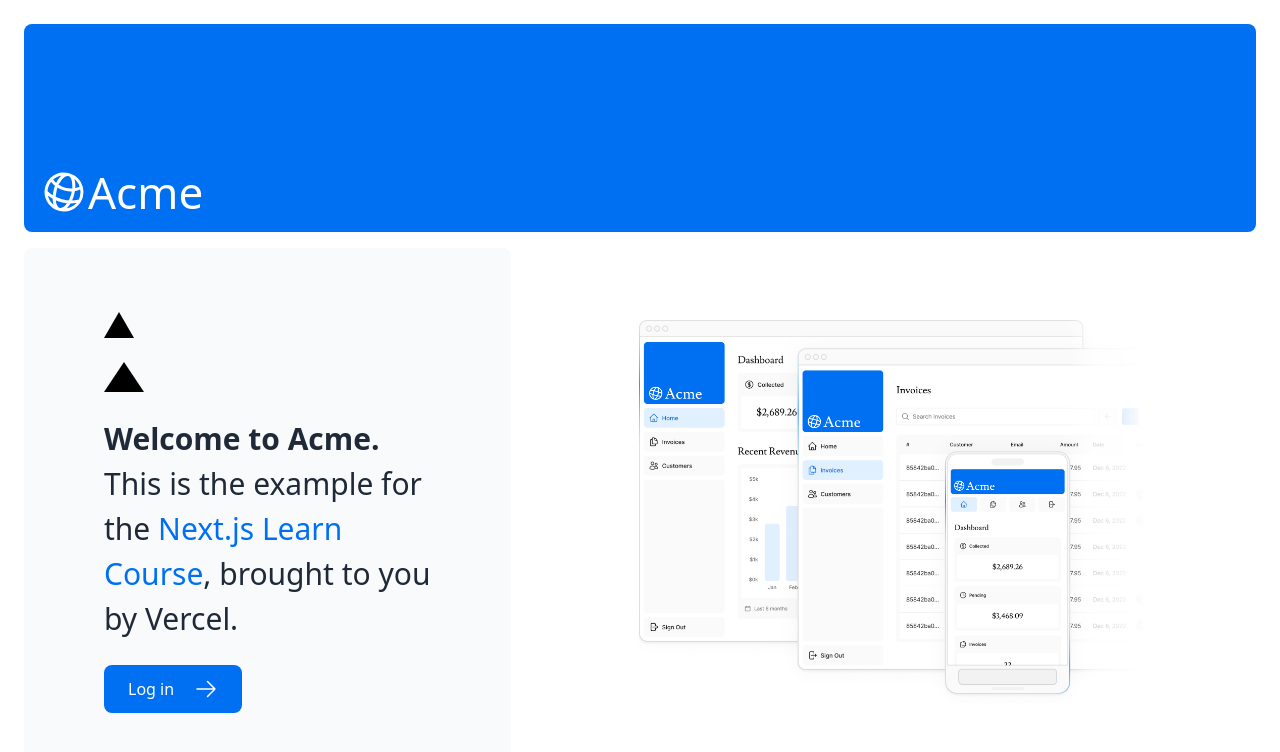
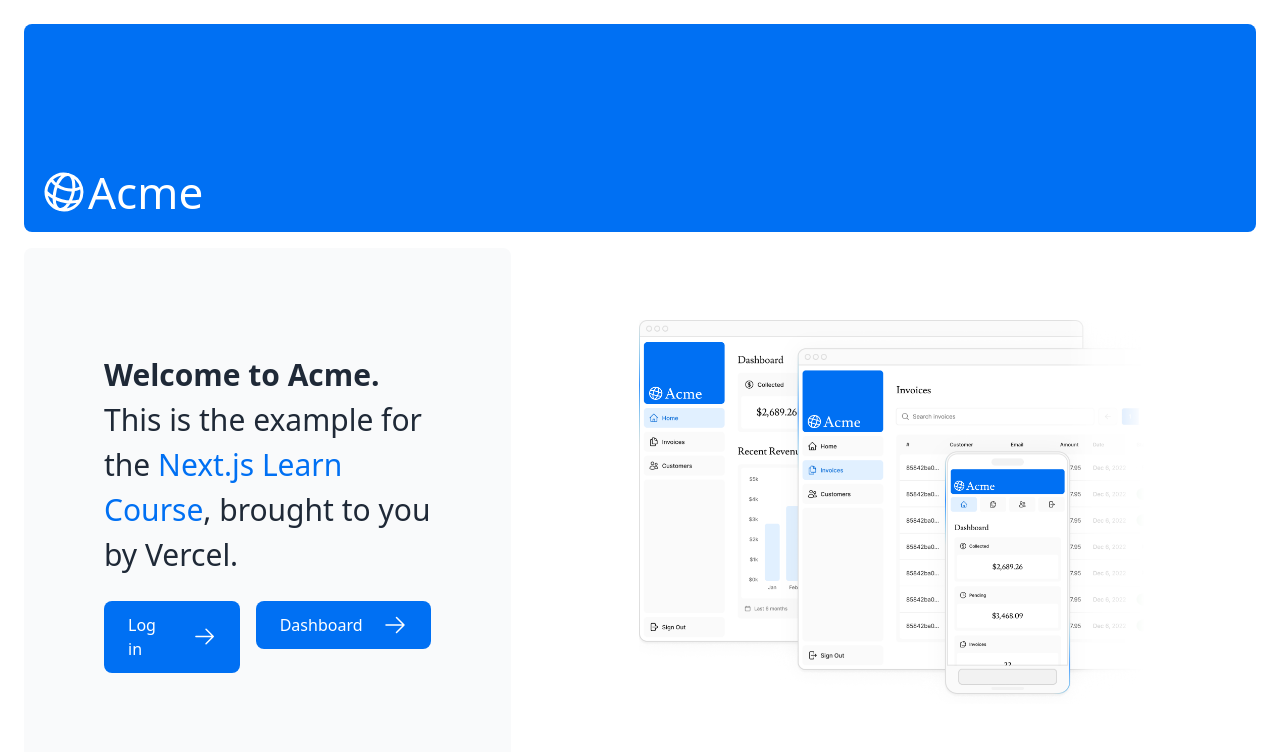
Before and after one commit to dixdragan/nextjs-dashboard, a Next.js app: page / in a window 1280 px wide. Shown: the top 752 px of the page. Built offline with nearby package versions, Linux system fonts and the light colour scheme.

Commit message:
Add files via upload

```diff
--- a/app/page.tsx
+++ b/app/page.tsx
@@ -1,7 +1,6 @@
 import AcmeLogo from "@/app/ui/acme-logo";
 import { ArrowRightIcon } from "@heroicons/react/24/outline";
 import Link from "next/link";
-import styles from "@/app/ui/home.module.css";
 import Image from "next/image";
 
 export default function Page() {
@@ -12,8 +11,6 @@
       </div>
       <div className="mt-4 flex grow flex-col gap-4 md:flex-row">
         <div className="flex flex-col justify-center gap-6 rounded-lg bg-gray-50 px-6 py-10 md:w-2/5 md:px-20">
-          <div className="relative w-0 h-0 border-l-[15px] border-r-[15px] border-b-[26px] border-l-transparent border-r-transparent border-b-black" />
-          <div className={styles.shape} />
           <p className={`text-xl text-gray-800 md:text-3xl md:leading-normal`}>
             <strong>Welcome to Acme.</strong> This is the example for the{" "}
             <a href="https://nextjs.org/learn/" className="text-blue-500">
@@ -21,12 +18,20 @@
             </a>
             , brought to you by Vercel.
           </p>
+          <div className="flex flex-col gap-4 md:flex-row">
             <Link
               href="/login"
               className="flex items-center gap-5 self-start rounded-lg bg-blue-500 px-6 py-3 text-sm font-medium text-white transition-colors hover:bg-blue-400 md:text-base"
             >
               <span>Log in</span> <ArrowRightIcon className="w-5 md:w-6" />
             </Link>
+            <Link
+              href="/dashboard"
+              className="flex items-center gap-5 self-start rounded-lg bg-blue-500 px-6 py-3 text-sm font-medium text-white transition-colors hover:bg-blue-400 md:text-base"
+            >
+              <span>Dashboard</span> <ArrowRightIcon className="w-5 md:w-6" />
+            </Link>
+          </div>
         </div>
         <div className="flex items-center justify-center p-6 md:w-3/5 md:px-28 md:py-12">
           {/* Add Hero Images Here */}
```
Lines whose indentation alone changed are shown as unchanged.
